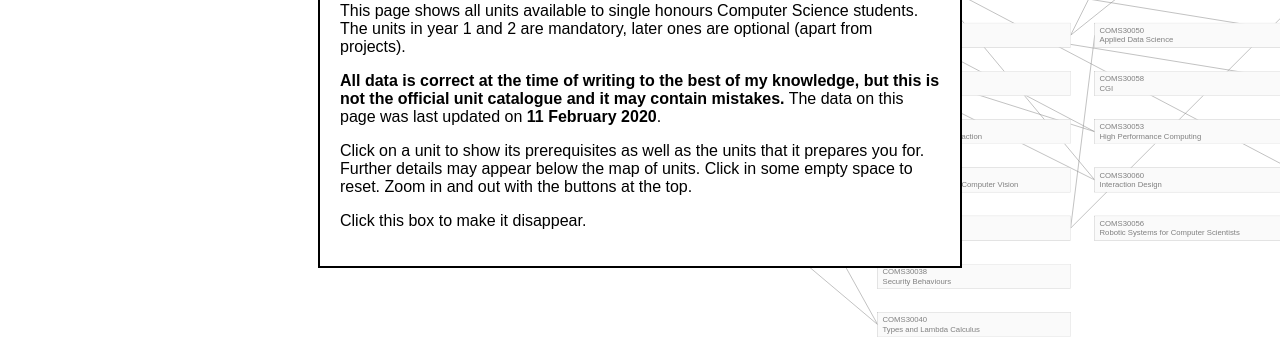
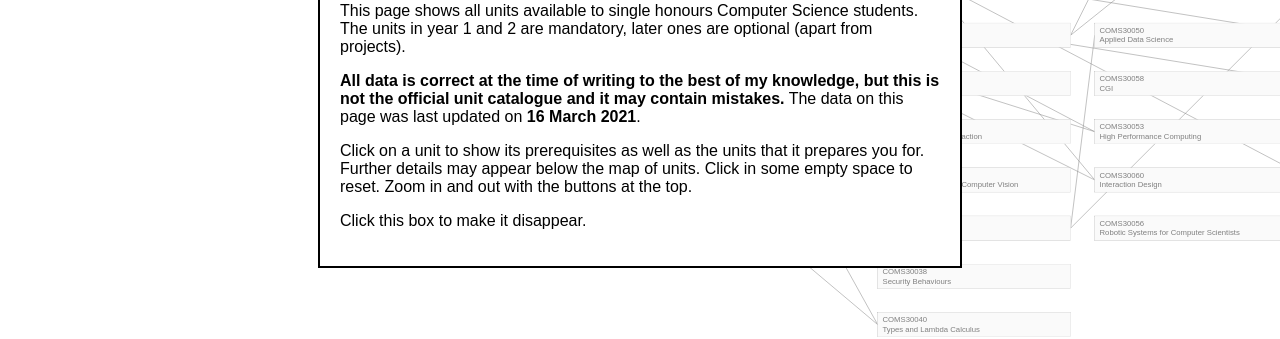
Before and after one commit to sarahconnollybristol/cs-uob.github.io, a Jekyll site: the page FACE/index.html, which Jekyll copies as it is, in a window 1280 px wide. Shown: the part 234-573 px from the top of the page. Built offline with Jekyll 4.4.1, drawn with Linux system fonts in a browser that asks for light colours.

Commit message:
bump date

```diff
--- a/FACE/index.html
+++ b/FACE/index.html
@@ -18,7 +18,7 @@
         <p>Welcome to FACE (Friday Afternoon Curriculum Explorer), an interface to help you pick optional units in the new CS curriculum launching in 2020.
            The project is named so because I wrote most of it on a Friday afternoon.</p>
         <p>This page shows all units available to single honours Computer Science students. The units in year 1 and 2 are mandatory, later ones are optional (apart from projects).</p>
-        <p><b>All data is correct at the time of writing to the best of my knowledge, but this is not the official unit catalogue and it may contain mistakes.</b> The data on this page was last updated on <b>11 February 2020</b>.</p>
+        <p><b>All data is correct at the time of writing to the best of my knowledge, but this is not the official unit catalogue and it may contain mistakes.</b> The data on this page was last updated on <b>16 March 2021</b>.</p>
         <p>Click on a unit to show its prerequisites as well as the units that it prepares you for. Further details may appear below the map of units. Click in some empty space to reset. Zoom in and out with the buttons at the top.</p>
         <p>Click this box to make it disappear.</p>
         </div>
```
